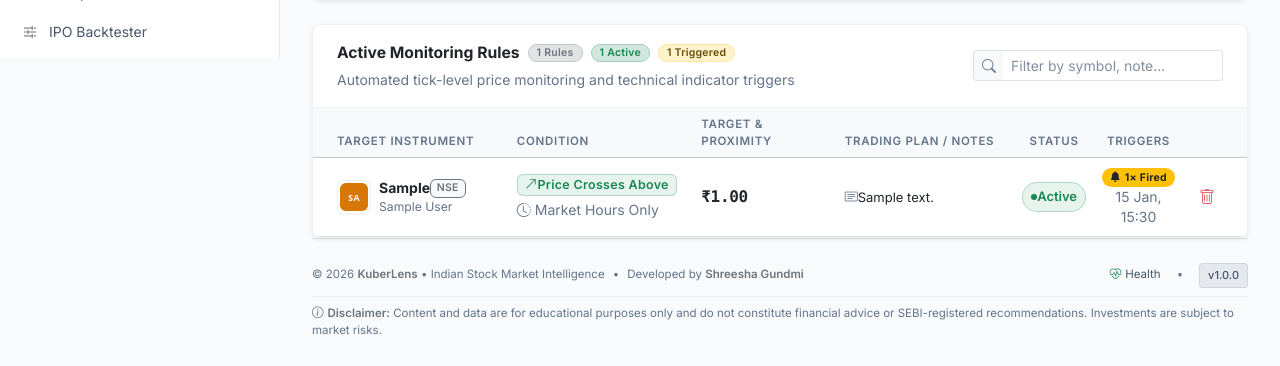
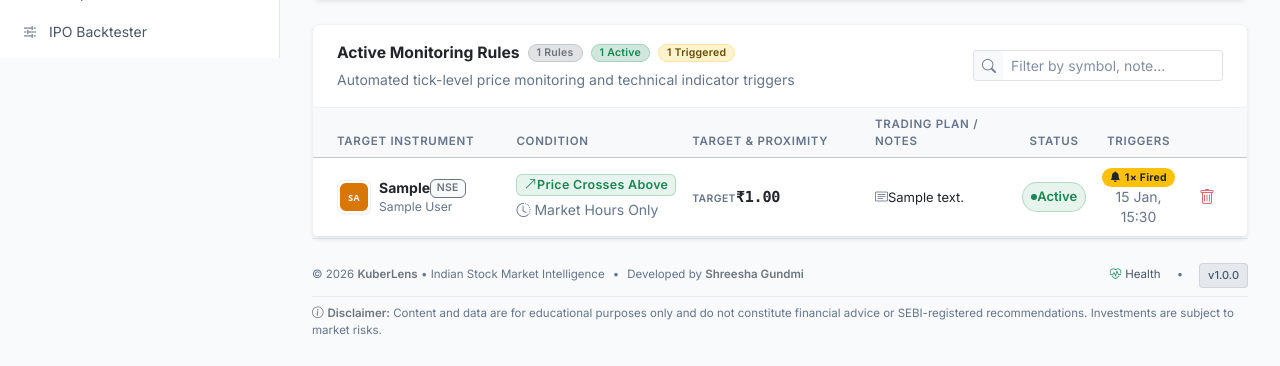
Before and after one commit to Shreesha666/KuberLens, a Django app: page /alerts/ in a window 1280 px wide. Shown: the part 742-1108 px from the top of the page. Run offline with Django 5.2, Linux system fonts and the light colour scheme; a user stored in the database is signed in; tables that the repository leaves empty hold one stand-in row (values such as "Sample post"); data that the repository does not hold is empty; parts of the project's set-up code (start-up, migrations or seed data) failed here and were passed over; some libraries are stand-ins or nearby versions.

Commit message:
style(alerts): polish target and proximity column with structured comparison and prevent awkward text wrap

```diff
--- a/templates/alerts/partials/list_partial.html
+++ b/templates/alerts/partials/list_partial.html
@@ -222,10 +222,10 @@
                 <thead class="table-light text-muted text-uppercase" style="font-size: 0.72rem; letter-spacing: 0.04em;">
                     <tr>
                         <th class="ps-4" style="width: 22%;">Target Instrument</th>
-                        <th style="width: 20%;">Condition</th>
-                        <th style="width: 17%;">Target &amp; Proximity</th>
-                        <th style="width: 22%;">Trading Plan / Notes</th>
-                        <th class="text-center" style="width: 7%;">Status</th>
+                        <th style="width: 18%;">Condition</th>
+                        <th style="width: 22%;">Target &amp; Proximity</th>
+                        <th style="width: 18%;">Trading Plan / Notes</th>
+                        <th class="text-center" style="width: 8%;">Status</th>
                         <th class="text-center" style="width: 7%;">Triggers</th>
                         <th class="text-end pe-4" style="width: 5%;"></th>
                     </tr>
@@ -309,8 +309,11 @@
                         </td>
                         <td>
                             {% if alert.target_value > 0 %}
-                            <div class="d-flex align-items-center gap-1.5">
-                                <span class="fw-bold num-mono fs-6 text-body">
+                            <div class="d-flex align-items-center justify-content-between gap-2">
+                                <div>
+                                    <div class="d-flex align-items-baseline gap-1.5">
+                                        <span class="text-muted text-uppercase fw-semibold" style="font-size: 0.65rem; letter-spacing: 0.04em;">Target</span>
+                                        <span class="fw-bold num-mono text-body" style="font-size: 0.95rem;">
                                             {% if "PERCENT" in alert.alert_type %}
                                             ±{{ alert.target_value|floatformat:1 }}%
                                             {% elif "RSI" in alert.alert_type %}
@@ -322,30 +325,36 @@
                                             {% endif %}
                                         </span>
                                     </div>
-                            <div class="extra-small text-muted d-flex align-items-center gap-1.5 mt-0.5">
                                     {% if alert.current_price %}
-                                <span>LTP: <strong class="num-mono text-body">₹{{ alert.current_price|floatformat:2|intcomma }}</strong></span>
+                                    <div class="d-flex align-items-baseline gap-1 text-muted extra-small text-nowrap mt-0.5" style="font-size: 0.73rem;">
+                                        <span>LTP:</span>
+                                        <span class="num-mono fw-semibold text-body">₹{{ alert.current_price|floatformat:2|intcomma }}</span>
+                                    </div>
                                     {% endif %}
+                                </div>
                                 {% if alert.diff_pct is not None %}
+                                <div class="text-end flex-shrink-0">
                                     {% if alert.diff_pct > 0 %}
-                                <span class="badge bg-success bg-opacity-10 text-success border border-success border-opacity-25 extra-small num-mono px-1.5 py-0.5 rounded-pill">
+                                    <span class="badge bg-success bg-opacity-10 text-success border border-success border-opacity-25 extra-small num-mono px-2 py-1 rounded-2 text-nowrap fw-semibold">
                                         +{{ alert.diff_pct|floatformat:1 }}% away
                                     </span>
                                     {% elif alert.diff_pct < 0 %}
-                                <span class="badge bg-danger bg-opacity-10 text-danger border border-danger border-opacity-25 extra-small num-mono px-1.5 py-0.5 rounded-pill">
+                                    <span class="badge bg-danger bg-opacity-10 text-danger border border-danger border-opacity-25 extra-small num-mono px-2 py-1 rounded-2 text-nowrap fw-semibold">
                                         {{ alert.diff_pct|floatformat:1 }}% away
                                     </span>
                                     {% else %}
-                                <span class="badge bg-warning bg-opacity-10 text-warning border border-warning border-opacity-25 extra-small rounded-pill">
+                                    <span class="badge bg-warning bg-opacity-10 text-warning border border-warning border-opacity-25 extra-small rounded-2 text-nowrap fw-semibold">
                                         At Target
                                     </span>
                                     {% endif %}
+                                </div>
                                 {% endif %}
                             </div>
                             {% else %}
                             <span class="badge bg-info-subtle text-info border border-info-subtle small fw-semibold">
                                 <i class="bi bi-cpu me-1"></i>Auto Event
                             </span>
+                            <div class="extra-small text-muted mt-0.5">Tick crossover</div>
                             {% endif %}
                         </td>
                         <td>
```
Lines whose indentation alone changed are shown as unchanged.
